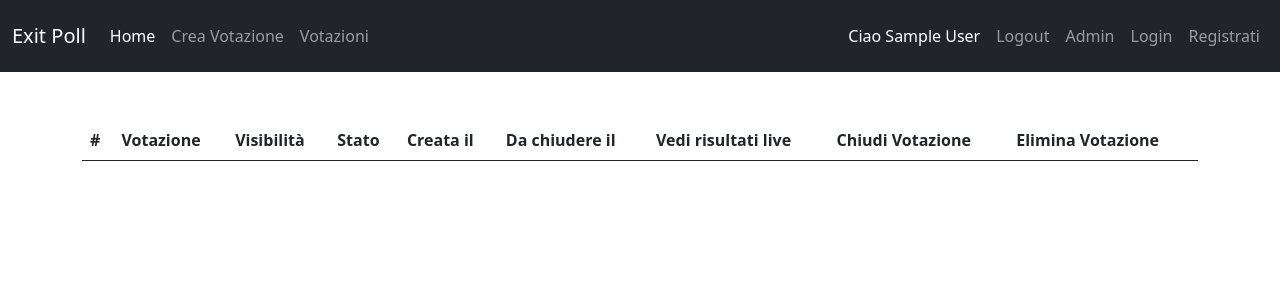
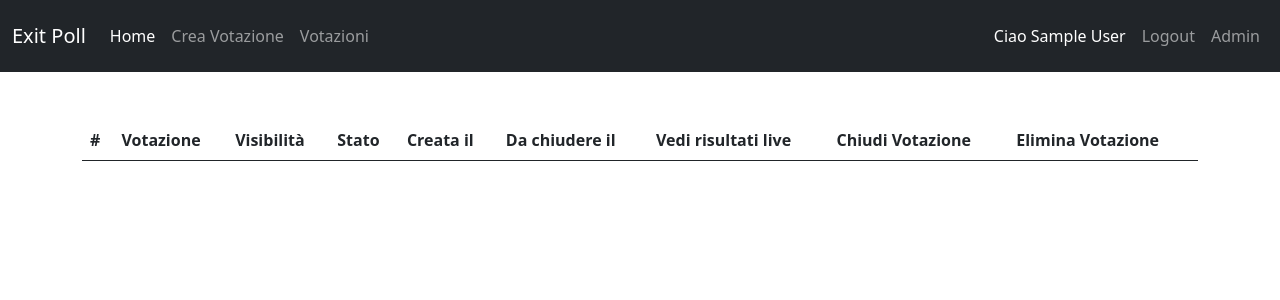
Before and after one commit to Ascierto/exit-poll, a PHP site: page /exit-poll/admin.php in a window 1280 px wide. Shown: the top 300 px of the page. Run offline with PHP 8.4, Linux system fonts and the light colour scheme; the visitor is signed in with stand-in values (Sample User, id 1); data that the repository does not hold is empty.

Commit message:
inserite logiche buttafuori

```diff
--- a/admin.php
+++ b/admin.php
@@ -1,6 +1,11 @@
 <?php
 session_start();
 
+if (!isset($_SESSION['is_admin'])) {
+  header('Location: http://localhost:8888/exit-poll/login.php');
+}elseif ($_SESSION['is_admin'] == 0){
+  header('Location: http://localhost:8888/exit-poll/?stato=errore&messages=Impossibile accedere');
+}
 
   include __DIR__ . '/includes/globals.php';
 
--- a/includes/header.php
+++ b/includes/header.php
@@ -42,12 +42,6 @@
                 <li class="nav-item">
                     <a class="nav-link" href="/exit-poll/admin.php">Admin</a>
                 </li>
-                <li class="nav-item">
-                    <a class="nav-link" href="/exit-poll/login.php">Login</a>
-                </li>
-                <li class="nav-item">
-                    <a class="nav-link" href="/exit-poll/register.php">Registrati</a>
-               </li>
             </ul>
         </span>
         <?php elseif ( isset( $_SESSION['email'] ) && $_SESSION['is_admin'] == 0): ?>
--- a/index.php
+++ b/index.php
@@ -1,6 +1,10 @@
 <?php
     session_start();
     include __DIR__ . '/includes/globals.php';
+
+    if (isset($_GET['stato'])) {
+        \ExitPoll\Utils\show_alert('inserimento', $_GET['stato']);
+    }
 ?>
 
 
--- a/show-polls.php
+++ b/show-polls.php
@@ -1,6 +1,10 @@
 <?php
 
 session_start();
+
+if (!isset($_SESSION['email'])) {
+    header('Location: http://localhost:8888/exit-poll/login.php');
+  }
 
     include __DIR__ . '/includes/globals.php';
 
```
Also changed, not shown: create-poll.php (+7 -0 lines).
